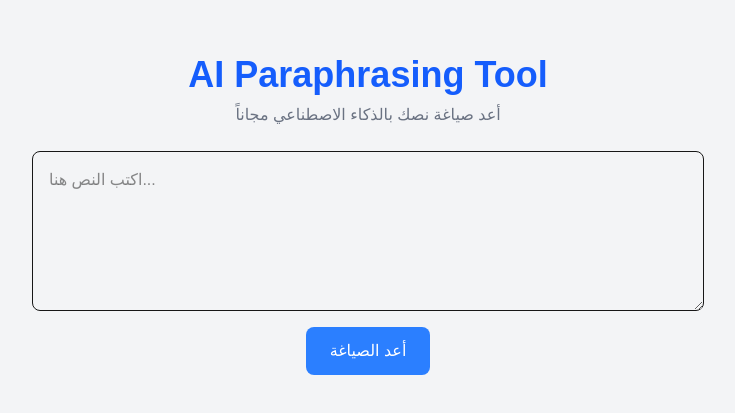
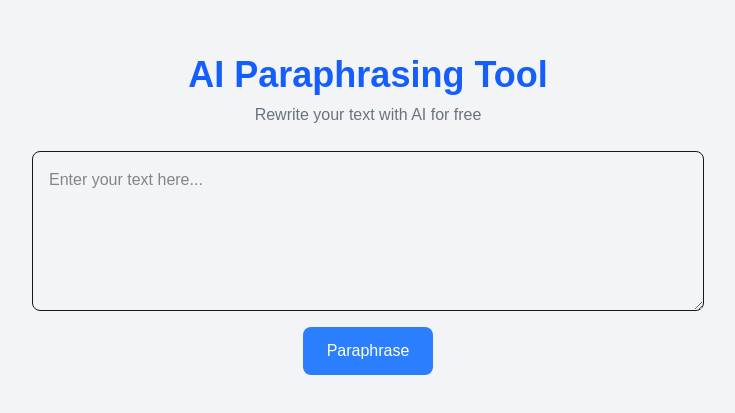
Before and after one commit to hmitetop-cyber/my-app, a Next.js app: page / in a window 1280 px wide. Shown: the part 185-598 px from the top of the page, without its empty margins (272-1007 px from the left). Built offline with nearby package versions, Linux system fonts and the light colour scheme.

Commit message:
update paraphrase page

```diff
--- a/app/page.tsx
+++ b/app/page.tsx
@@ -21,22 +21,22 @@ export default function Home() {
   return (
     <main className="flex flex-col items-center justify-center min-h-screen bg-gray-100 p-8">
       <h1 className="text-4xl font-bold text-blue-600 mb-2">AI Paraphrasing Tool</h1>
-      <p className="text-gray-500 mb-6">أعد صياغة نصك بالذكاء الاصطناعي مجاناً</p>
+      <p className="text-gray-500 mb-6">Rewrite your text with AI for free</p>
       <textarea
         value={input}
         onChange={(e) => setInput(e.target.value)}
-        placeholder="اكتب النص هنا..."
+        placeholder="Enter your text here..."
         className="w-full max-w-2xl h-40 p-4 border rounded-lg mb-4"
       />
       <button
         onClick={handleParaphrase}
         className="px-6 py-3 bg-blue-500 text-white rounded-lg hover:bg-blue-600"
       >
-        {loading ? 'جاري المعالجة...' : 'أعد الصياغة'}
+        {loading ? 'Processing...' : 'Paraphrase'}
       </button>
       {output && (
         <div className="mt-6 w-full max-w-2xl p-4 bg-white rounded-lg border">
-          <h2 className="font-bold mb-2">النتيجة:</h2>
+          <h2 className="font-bold mb-2">Result:</h2>
           <p>{output}</p>
         </div>
       )}
```
